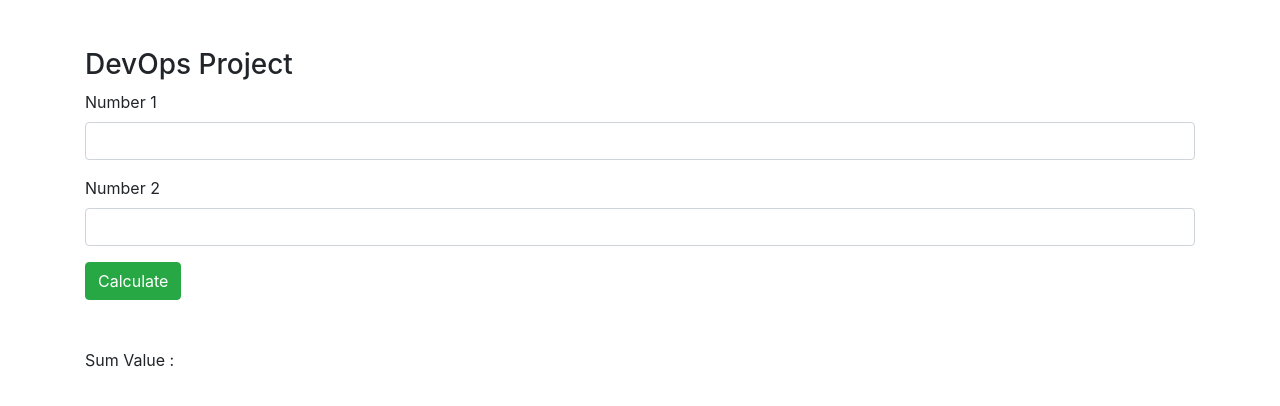
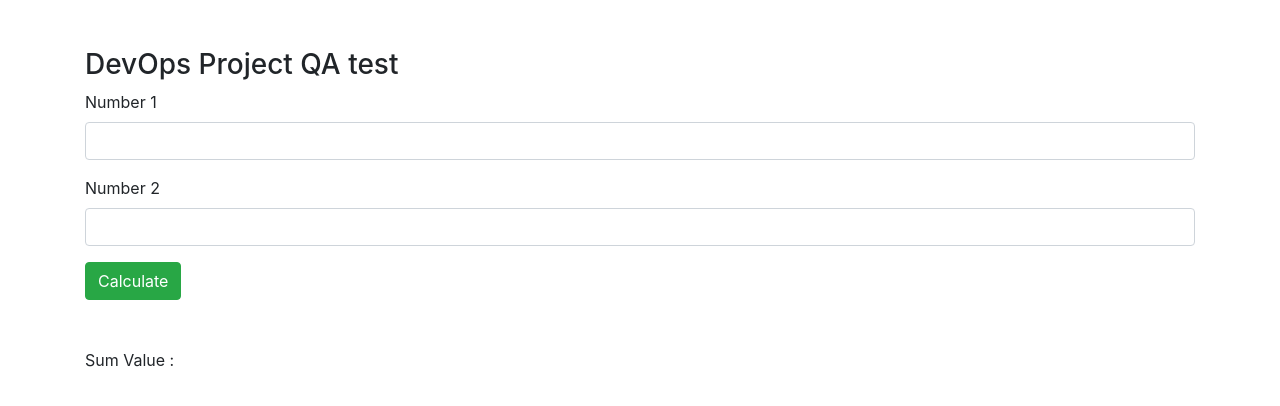
Before and after one commit to cemre-2187/devops, a website: page html/index.html in a window 1280 px wide. Drawn offline with nearby package versions, Linux system fonts and the light colour scheme.

Commit message:
Update index.html

```diff
--- a/html/index.html
+++ b/html/index.html
@@ -14,7 +14,7 @@
 
   <div class="container mt-5">
 
-    <h3>DevOps Project</h3>
+    <h3>DevOps Project QA test</h3>
 
     <div class="form-group">
       <label for="exampleInputEmail1">Number 1</label>
```
